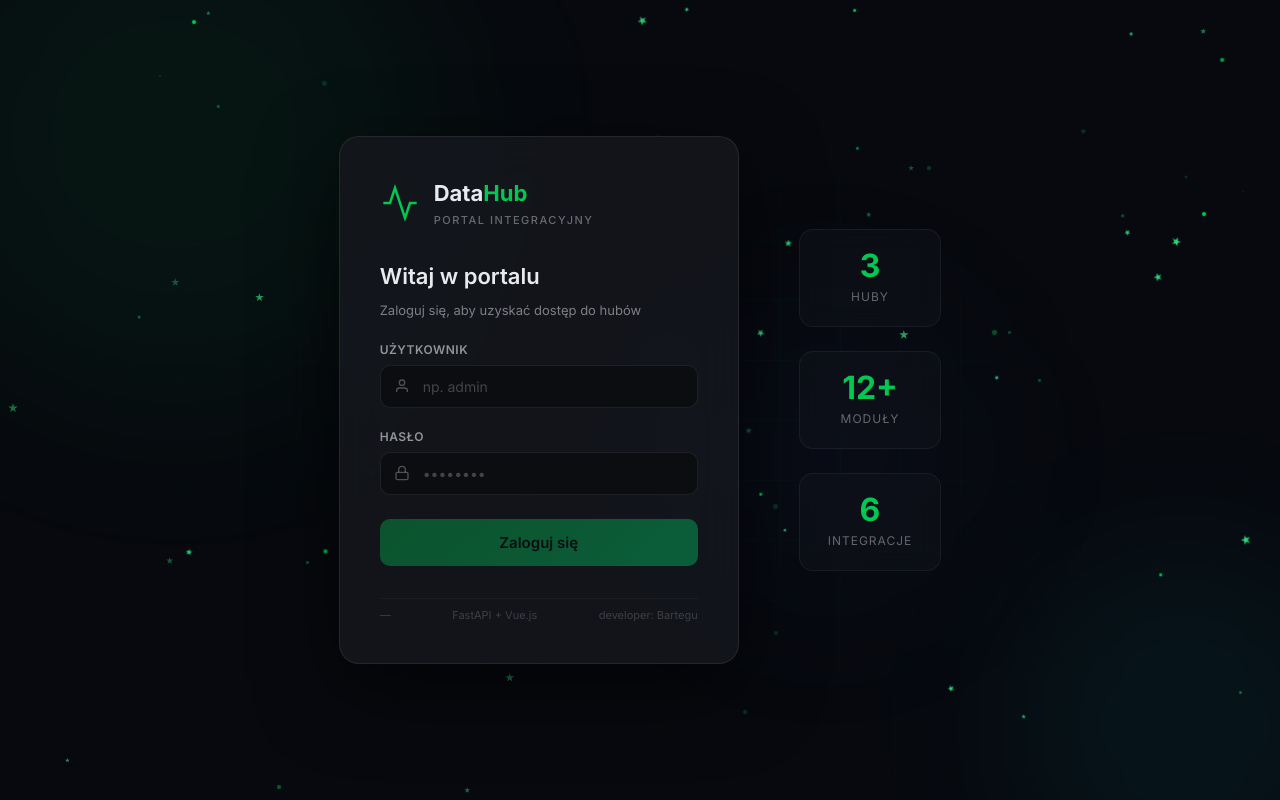
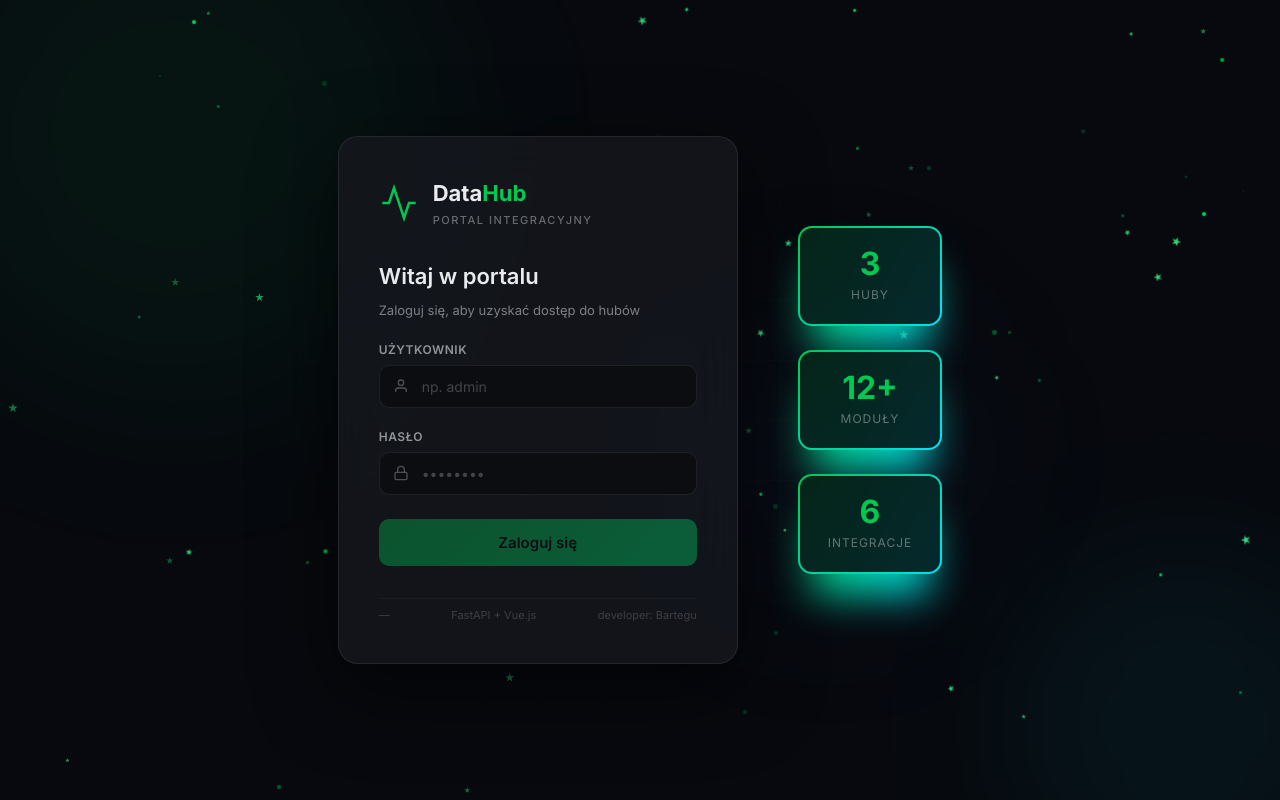
Before and after one commit to BarteguDEV/DataHub, a Vue app in the folder vue-app/: page /login in a window 1280 px wide. Built offline with nearby package versions, Linux system fonts and the light colour scheme; no server answers.

Commit message:
ui/ux - v1

```diff
--- a/vue-app/src/views/LoginView.vue
+++ b/vue-app/src/views/LoginView.vue
@@ -93,19 +93,25 @@
         </div>
       </div>
 
-      <!-- Dekoracyjne statystyki -->
+      <!-- Dekoracyjne statystyki — Magic Card effect -->
       <div class="login-stats">
         <div class="stat-item">
+          <div class="stat-item-inner">
             <span class="stat-num">3</span>
             <span class="stat-label">Huby</span>
           </div>
+        </div>
         <div class="stat-item">
+          <div class="stat-item-inner">
             <span class="stat-num">12+</span>
             <span class="stat-label">Moduły</span>
           </div>
+        </div>
         <div class="stat-item">
+          <div class="stat-item-inner">
             <span class="stat-num">6</span>
             <span class="stat-label">Integracje</span>
+          </div>
         </div>
       </div>
     </div>
@@ -523,20 +529,70 @@ const particles = Array.from({ length: 80 }, (_, i) => generateParticleStyle(i))
   border-top: 1px solid rgba(255, 255, 255, 0.04);
 }
 
-/* Statystyki boczne */
+/* ====================================
+   STATYSTYKI — MAGIC CARD EFFECT
+   ==================================== */
 .login-stats {
   display: flex;
   flex-direction: column;
   gap: 24px;
 }
 
+/* Kafel z gradientową ramką */
 .stat-item {
+  --gradient: linear-gradient(135deg, #00c853, #00e5ff);
+  background: var(--gradient);
+  padding: 2px;
+  border-radius: 14px;
+  position: relative;
+  z-index: 1;
+  overflow: visible;
+  transition: transform 0.3s ease, box-shadow 0.3s ease;
+}
+
+/* Poświata (glow) za kaflem */
+.stat-item::after {
+  position: absolute;
+  content: '';
+  top: 30px;
+  left: 0;
+  right: 0;
+  z-index: -1;
+  height: 100%;
+  width: 100%;
+  transform: scale(0.8);
+  filter: blur(25px);
+  background: var(--gradient);
+  transition: opacity 0.5s;
+}
+
+/* Wewnętrzna karta — ciemne tło zachowujące obecną estetykę */
+.stat-item-inner {
+  background: rgba(7, 9, 14, 0.85);
+  backdrop-filter: blur(12px);
+  -webkit-backdrop-filter: blur(12px);
+  border-radius: 12px;
+  padding: 20px 28px;
   text-align: center;
-  padding: 20px 28px;
-  background: rgba(22, 24, 31, 0.4);
-  backdrop-filter: blur(12px);
-  border: 1px solid rgba(255, 255, 255, 0.06);
-  border-radius: 14px;
+}
+
+/* Hover: glow znika, kafel delikatnie unosi się w górę */
+.stat-item:hover::after {
+  opacity: 0;
+}
+
+.stat-item:hover {
+  transform: translateY(-2px);
+  box-shadow: 0 8px 32px rgba(0, 200, 83, 0.25);
+}
+
+/* Hover: tekst przechodzi w gradient */
+.stat-item:hover .stat-num,
+.stat-item:hover .stat-label {
+  color: transparent;
+  background: var(--gradient);
+  -webkit-background-clip: text;
+  background-clip: text;
 }
 
 .stat-num {
@@ -545,6 +601,7 @@ const particles = Array.from({ length: 80 }, (_, i) => generateParticleStyle(i))
   font-weight: 700;
   color: #00c853;
   line-height: 1;
+  transition: all 0.5s;
 }
 
 .stat-label {
@@ -554,5 +611,6 @@ const particles = Array.from({ length: 80 }, (_, i) => generateParticleStyle(i))
   letter-spacing: 1px;
   margin-top: 6px;
   display: block;
+  transition: all 0.5s;
 }
 </style>
```
Also changed, not shown: 1 other file (tests, documents, lock files or other folders). Lines whose indentation alone changed are shown as unchanged.
